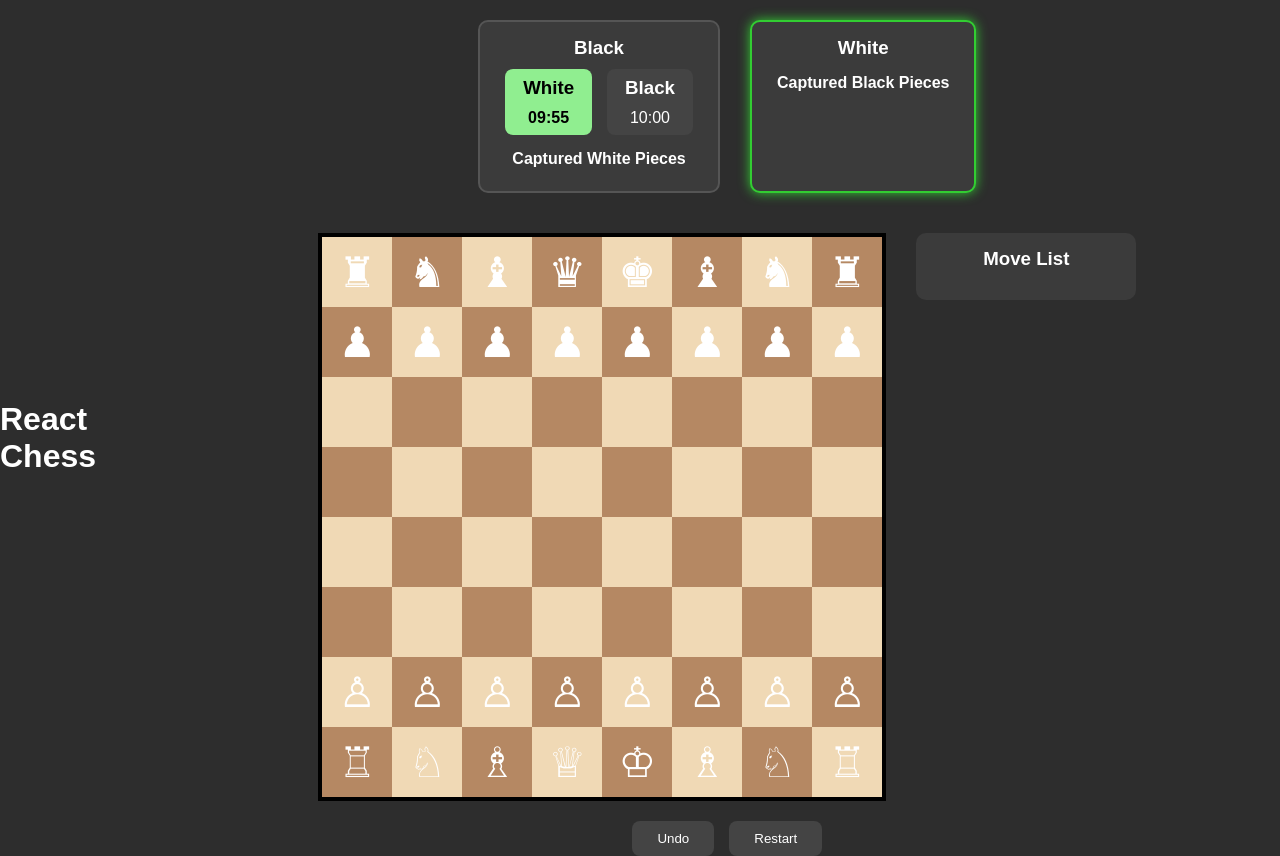
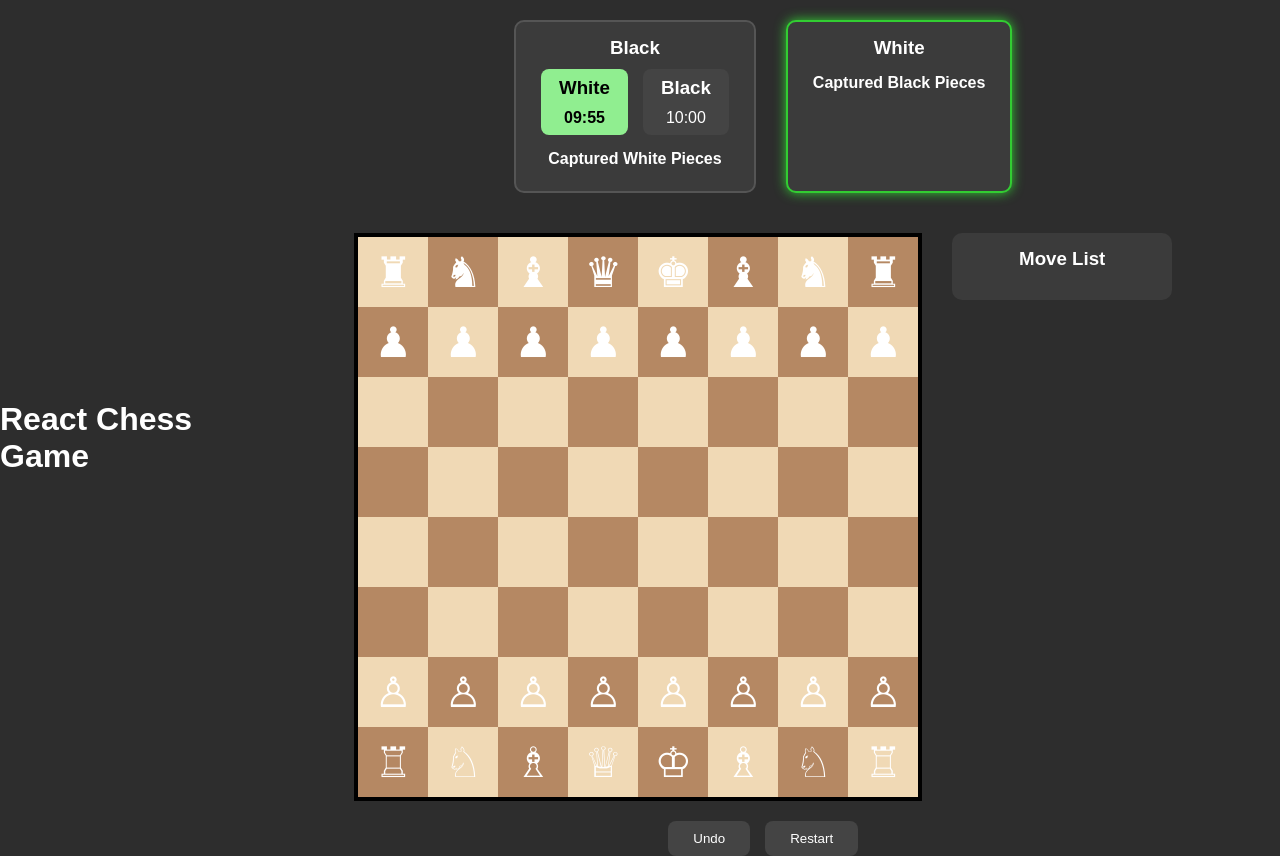
Before and after one commit to abhaygutte013/AbhayGutte_Task32, a React (Vite) app: page / in a window 1280 px wide. Built offline with nearby package versions, Linux system fonts and the light colour scheme.

Commit message:
Simplify header in App component
Refactor App component to simplify header and remove extra lines.

```diff
--- a/src/App.jsx
+++ b/src/App.jsx
@@ -1,22 +1,17 @@
+// App.jsx
+
+import "./App.css";
 import ChessBoard from "/components/ChessBoard.jsx";
-import "./App.css";
 
-
-function App(){
-
+function App() {
 
     return (
 
         <div className="app">
 
-
-            <h1>
-                React Chess
-            </h1>
-
+            <h1>React Chess Game</h1>
 
             <ChessBoard />
-
 
         </div>
 
@@ -24,5 +19,4 @@
 
 }
 
-
 export default App;
```
